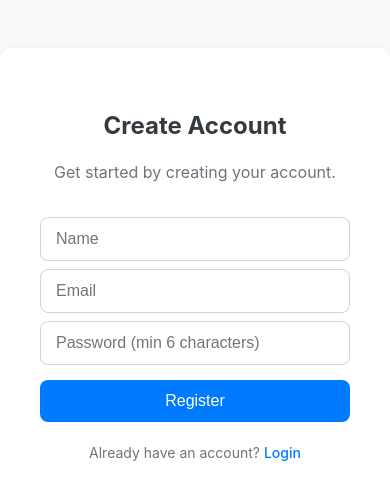
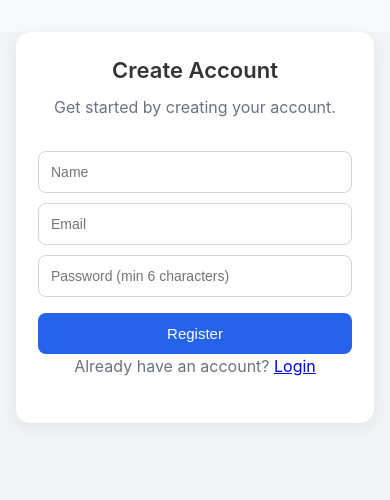
Before and after one commit to ShivanshKhandelwal-GKM-IT/task-tracker-frontend, a React app: page /register in a window 390 px wide. Shown: the top 500 px of the page. Built offline with nearby package versions, Linux system fonts and the light colour scheme; the HTML template or start-up script is replaced by a standard one.

Commit message:
feat: make layout responsive for mobile and desktop

```diff
--- a/src/App.css
+++ b/src/App.css
@@ -1,192 +1,272 @@
+* {
+  box-sizing: border-box;
+  margin: 0;
+  padding: 0;
+}
+
+body {
+  font-family: "Inter", -apple-system, BlinkMacSystemFont, sans-serif;
+  background: #f3f4f6;
+  color: #333;
+  padding-bottom: 50px;
+}
+
+h1, h2, h3 {
+  font-weight: 600;
+}
+
 .auth-container {
-  width: 100%;
+  width: 95%;
   max-width: 420px;
-  margin: 3rem auto 0;
+  margin: 3rem auto;
   padding: 2.5rem;
   background: #ffffff;
-  border-radius: 12px;
-  box-shadow: 0 4px 15px rgba(0, 0, 0, 0.07);
+  border-radius: 14px;
+  box-shadow: 0 4px 18px rgba(0, 0, 0, 0.08);
   text-align: center;
 }
 
 .auth-container h2 {
-  margin-bottom: 10px;
-  color: #343a40;
-}
-.auth-container p {
-  margin-bottom: 25px;
-  color: #6c757d;
+  margin-bottom: 8px;
+  font-size: 28px;
 }
 
-.auth-container form {
-  text-align: left;
+.auth-container p {
+  margin-bottom: 22px;
+  color: #6b7280;
 }
 
-.auth-container input[type="text"],
-.auth-container input[type="email"],
-.auth-container input[type="password"] {
+.auth-container input {
   width: 100%;
-  padding: 12px 15px;
-  margin: 8px 0 0;
-  border: 1px solid #ced4da;
+  padding: 12px;
+  margin: 10px 0 0;
+  border: 1px solid #d1d5db;
   border-radius: 8px;
-  font-size: 16px;
-  transition: border-color 0.2s, box-shadow 0.2s;
-}
-.auth-container input:focus {
-  outline: none;
-  border-color: #007bff;
-  box-shadow: 0 0 0 3px rgba(0, 123, 255, 0.2);
+  font-size: 15px;
+  transition: 0.2s;
 }
 
-.auth-container button[type="submit"] {
+.auth-container input:focus {
+  border-color: #2563eb;
+  box-shadow: 0 0 0 3px rgba(37, 99, 235, 0.25);
+}
+
+.auth-container button {
   width: 100%;
-  margin-top: 15px;
+  margin-top: 16px;
   padding: 12px;
-  background-color: #007bff;
-  color: white;
   border: none;
   border-radius: 8px;
-  font-size: 16px;
-  font-weight: 500;
-  cursor: pointer;
-  transition: opacity 0.2s;
-}
-.auth-container button[type="submit"]:hover {
-  opacity: 0.85;
+  background: #2563eb;
+  color: white;
+  font-size: 15px;
+  transition: 0.2s;
 }
 
-.auth-switch {
-  margin-top: 20px !important;
-  font-size: 14px;
-  color: #6c757d;
-}
-.auth-switch a {
-  color: #007bff;
-  text-decoration: none;
-  font-weight: 500;
-}
-.auth-switch a:hover {
-  text-decoration: underline;
-}
-
-a {
-  color: #007bff;
-  text-decoration: none;
-  font-weight: 500;
-}
-a:hover {
-  text-decoration: underline;
-}
-.task-list {
-  display: flex;
-  flex-direction: column;
-  gap: 1rem;
-}
-
-.task-card {
-  background: #fff;
-  padding: 1.5rem;
-  border-radius: 8px;
-  border-left: 5px solid #007bff;
-  box-shadow: 0 2px 8px rgba(0, 0, 0, 0.05);
-  display: flex;
-  justify-content: space-between;
-  align-items: center;
-}
-
-.task-card.completed {
-  border-left-color: #28a745;
-  background-color: #f7fff7;
-}
-
-.task-card.completed h3,
-.task-card.completed p {
-  color: #777;
-}
-
-.task-actions {
-  display: flex;
-  gap: 8px;
-}
-
-.btn-edit {
-  background: #ffc107;
-  color: #000;
-  padding: 8px 12px;
-  border-radius: 6px;
-  border: none;
-}
-
-.btn-done {
-  background: #28a745;
-  color: white;
-  padding: 8px 12px;
-  border-radius: 6px;
-  border: none;
-}
-
-.btn-delete {
-  background: white;
-  border: 1px solid red;
-  color: red;
-  padding: 8px 12px;
-  border-radius: 6px;
-}
-
-.btn-delete:hover {
-  background: red;
-  color: white;
+.auth-container button:hover {
+  background: #1e40af;
 }
 
 .dashboard {
-  width: 100%;
-  max-width: 800px;
+  width: 95%;
+  max-width: 900px;
   margin: 2rem auto;
-  padding: 1rem;
 }
 
 .dashboard header {
   display: flex;
   justify-content: space-between;
   align-items: center;
-  margin-bottom: 2rem;
 }
 
 .logout-btn {
+  background: #dc2626;
+  color: white;
   padding: 10px 16px;
-  border: none;
-  background: #dc3545;
-  color: white;
   border-radius: 8px;
-  cursor: pointer;
+  transition: 0.2s;
+}
+
+.logout-btn:hover {
+  background: #b91c1c;
 }
 
 .task-form {
-  background: #fff;
-  padding: 1.5rem;
-  border-radius: 10px;
-  box-shadow: 0 3px 10px rgba(0, 0, 0, 0.05);
+  background: white;
+  padding: 1.6rem;
+  border-radius: 12px;
+  margin-top: 20px;
+  box-shadow: 0 3px 14px rgba(0, 0, 0, 0.06);
 }
 
 .task-form input {
   width: 100%;
   padding: 12px;
   margin: 10px 0;
+  border: 1px solid #d1d5db;
   border-radius: 8px;
-  border: 1px solid #ced4da;
-  font-size: 15px;
 }
 
 .task-form button {
+  background: #2563eb;
+  color: white;
+  border-radius: 8px;
   padding: 10px 16px;
+}
+
+.task-form button:hover {
+  background: #1e40af;
+}
+
+.task-card {
+  background: white !important;
+  padding: 1.4rem !important;
+  border-radius: 12px !important;
+  border-left: 6px solid #2563eb !important;
+  box-shadow: 0 3px 12px rgba(0, 0, 0, 0.06) !important;
+  display: flex !important;
+  justify-content: space-between !important;
+  align-items: flex-start !important;
+  margin-bottom: 15px !important;
+  transition: 0.25s ease !important;
+}
+
+.task-card:hover {
+  transform: translateY(-3px);
+  box-shadow: 0 5px 18px rgba(0, 0, 0, 0.1) !important;
+}
+
+.task-card.completed {
+  background: #ecfdf5 !important;
+  border-left-color: #16a34a !important;
+  opacity: 0.95;
+}
+
+.task-actions button {
+  padding: 8px 12px;
+  border-radius: 8px;
   border: none;
-  border-radius: 8px;
   cursor: pointer;
-  background: #007bff;
+  transition: 0.2s;
+}
+
+.btn-edit {
+  background: #fbbf24;
+  color: black;
+}
+
+.btn-edit:hover {
+  background: #f59e0b;
+}
+
+.btn-done {
+  background: #16a34a;
   color: white;
 }
 
-.task-form button:hover {
-  opacity: 0.85;
+.btn-done:hover {
+  background: #15803d;
 }
+
+.btn-delete {
+  background: white;
+  border: 1px solid #dc2626;
+  color: #dc2626;
+}
+
+.btn-delete:hover {
+  background: #dc2626;
+  color: white;
+}
+
+@media (max-width: 768px) {
+
+  .auth-container {
+    width: 92%;
+    padding: 1.8rem;
+    margin-top: 2rem;
+  }
+
+  .auth-container h2 {
+    font-size: 22px;
+  }
+
+  .auth-container input {
+    font-size: 14px;
+  }
+
+  .dashboard header {
+    flex-direction: column;
+    gap: 12px;
+    text-align: center;
+  }
+
+  .logout-btn {
+  width: auto;
+  padding: 8px 14px;
+  font-size: 14px;
+  align-self: flex-end;
+}
+
+  .add-task-btn {
+    width: 100% !important;
+    font-size: 15px !important;
+  }
+
+  .task-form {
+    padding: 1.2rem;
+  }
+
+  .task-form input {
+    font-size: 14px;
+  }
+
+  .task-form button {
+    width: 100%;
+  }
+
+  .dashboard section {
+    display: block !important;
+  }
+
+  .task-card {
+    flex-direction: column !important;
+    align-items: flex-start !important;
+    gap: 15px !important;
+  }
+
+  .task-actions {
+    width: 100%;
+    display: flex;
+    justify-content: space-between;
+  }
+
+  .task-actions button {
+    flex: 1;
+    margin-right: 6px;
+  }
+
+  .task-actions button:last-child {
+    margin-right: 0;
+  }
+}
+.dashboard header {
+  flex-direction: row;
+  justify-content: space-between;
+  align-items: center;
+}
+
+@media (max-width: 480px) {
+
+  h1, h2, h3 {
+    font-size: 18px;
+  }
+
+  .auth-container {
+    padding: 1.4rem;
+  }
+
+  .task-card {
+    padding: 1rem !important;
+  }
+}
```
